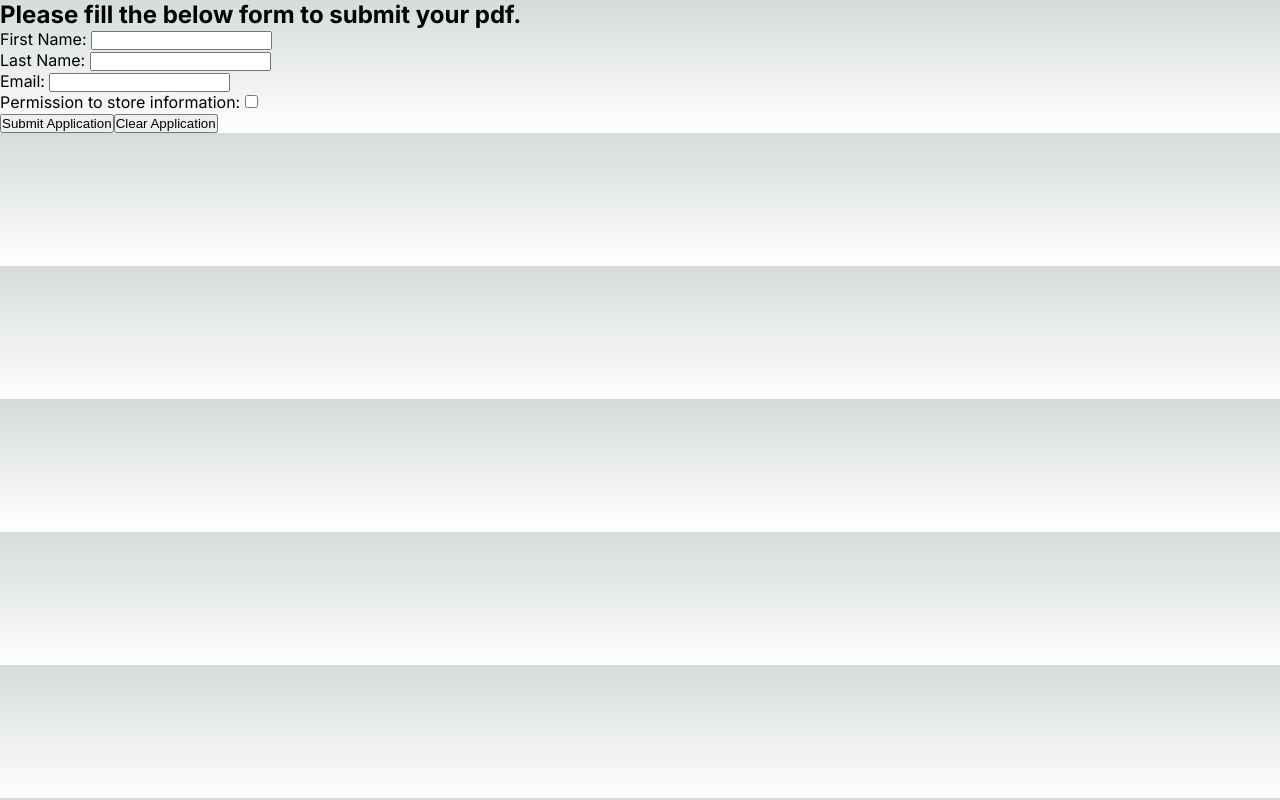
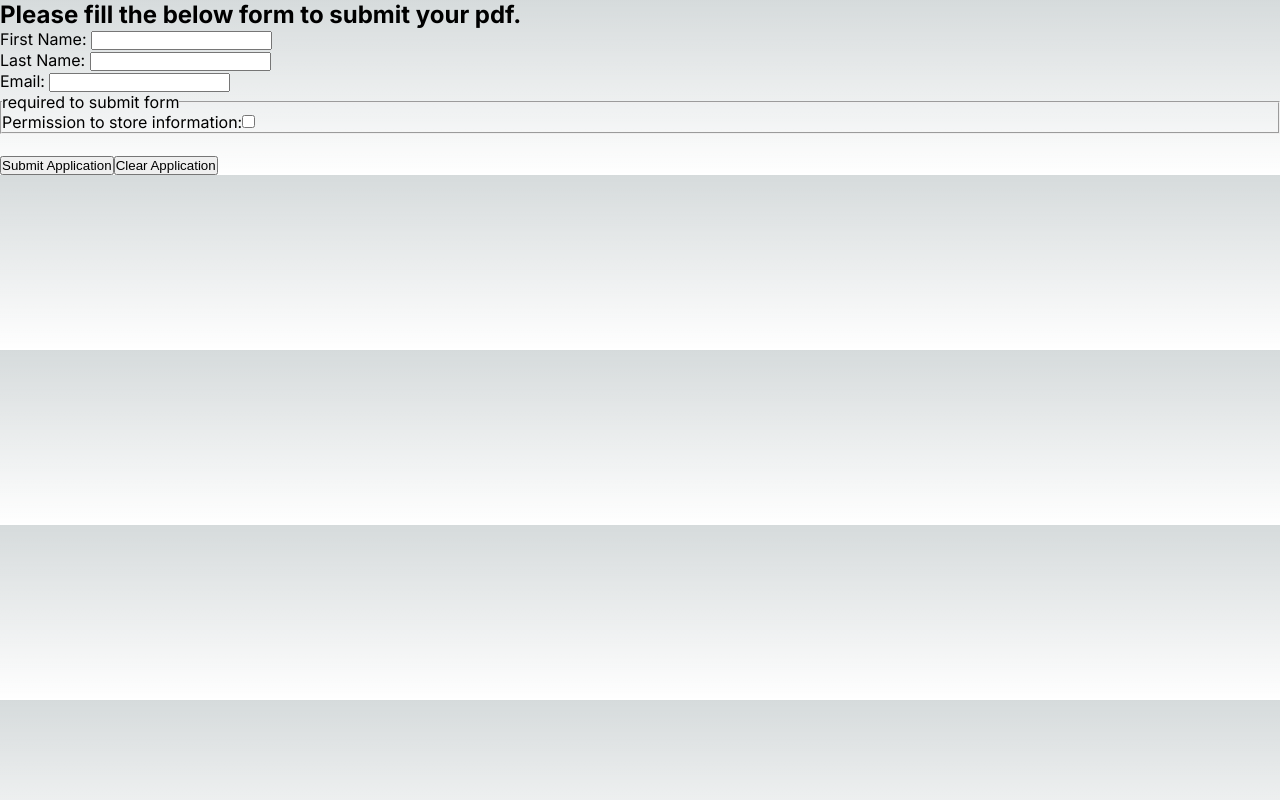
Before and after one commit to Don9594/pracDeployAppAWS, a Next.js app in the folder application_submission/: page /submit_application in a window 1280 px wide. Built offline with nearby package versions, Linux system fonts and the light colour scheme.

Commit message:
fix babel error

```diff
--- a/application_submission/src/app/submit_application/form.js
+++ b/application_submission/src/app/submit_application/form.jsx
@@ -49,9 +49,15 @@ const Form=()=>{
                 onChange={handleChange} />
             </label>
             <br/>
-            <label>
-                Permission to store information: <input name="form-checkbox" value="permission" id="permission" type='checkbox' ></input>
-            </label>
+
+            <fieldset>
+                <legend>required to submit form</legend>
+                <label htmlFor="permission">
+                    Permission to store information:
+                </label>
+                <input name="form-checkbox" value="permission" id="permission" type='checkbox' ></input>
+            </fieldset>
+
             <br/>
             <button type='submit'> Submit Application</button>
             <button type='button'> Clear Application</button>
```
Also changed, not shown: application_submission/.babelrc (added), application_submission/.eslintrc.json, application_submission/src/app/submit_application/page.jsx (renamed from application_submission/src/app/submit_application/page.js).
